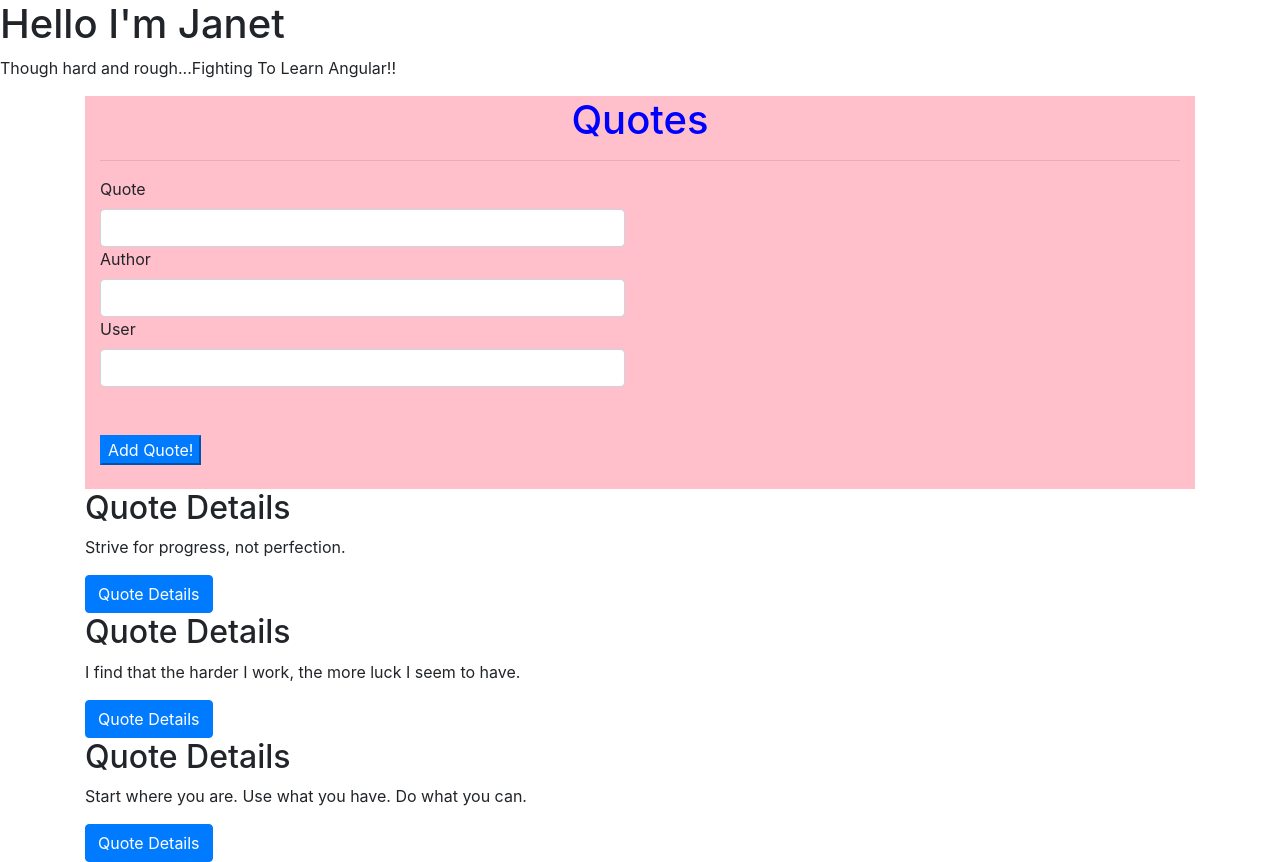
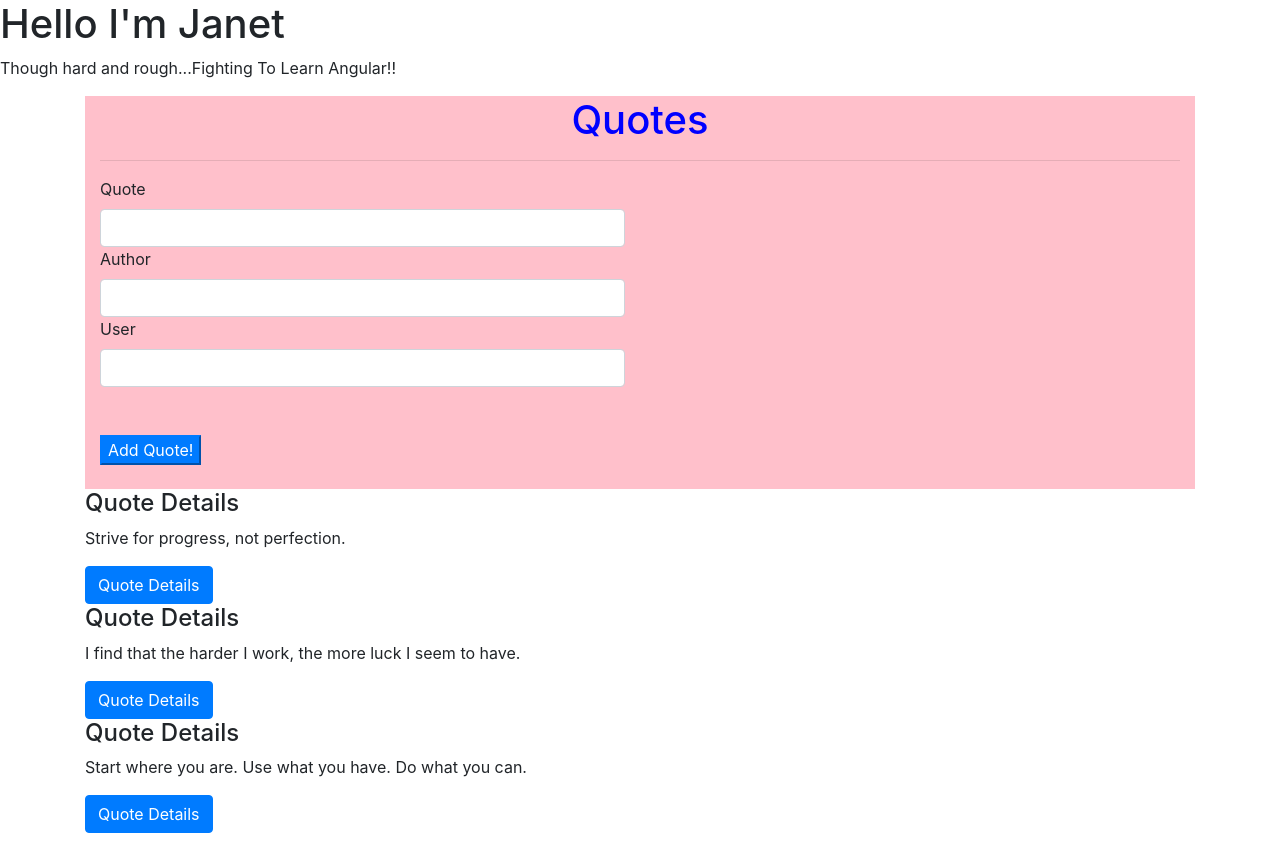
Before and after one commit to JanetIsak/Quotes, an Angular app: page / in a window 1280 px wide. After the commit the page ends 833 px from the top, so only its background shows below. Built offline with nearby package versions, Linux system fonts and the light colour scheme.

Commit message:
update README and edit quote component html

```diff
--- a/src/app/quotes/quotes.component.html
+++ b/src/app/quotes/quotes.component.html
@@ -7,7 +7,7 @@
     <app-quotes-form (quoteContent)="addNewQuote($event)"></app-quotes-form>
 
     <div *ngFor="let quote of quotes;let i='index' ">
-      <h2>Quote Details</h2>
+      <h4>Quote Details</h4>
       <p>{{quote.quote}}</p>
       <button class="btn btn-primary " (click)='toogleDetails(i)'>Quote Details</button>
 
```
Also changed, not shown: 2 other files (tests, documents, lock files or other folders).
